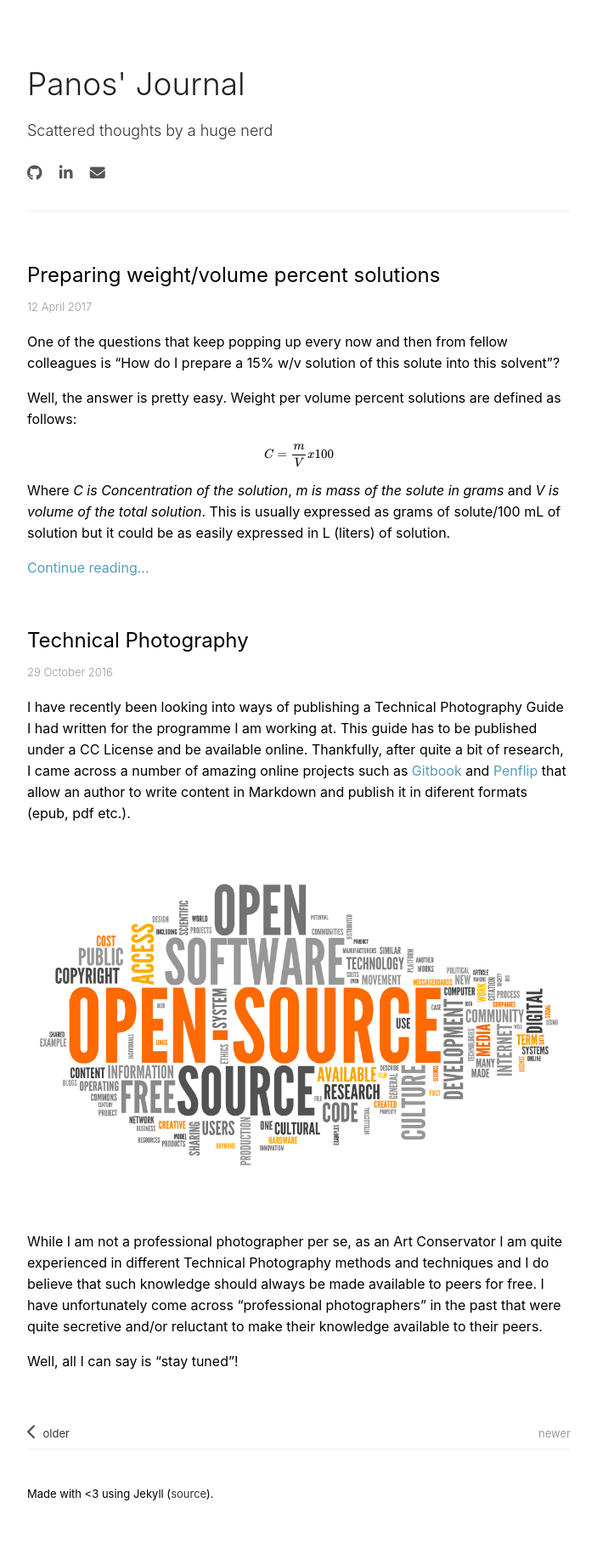
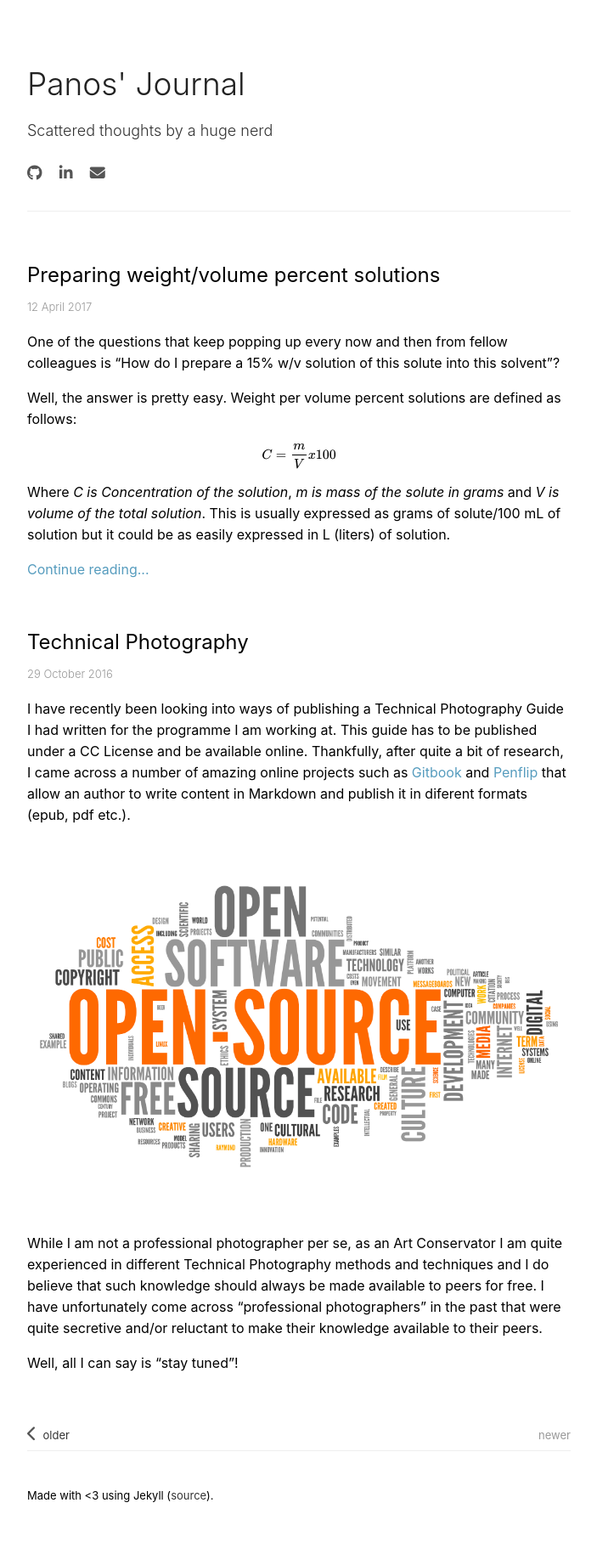
Before and after one commit to pgalatis/pgalatis.github.io, a Jekyll site: the page built from index.html, in a window 1280 px wide. Shown: the whole page at 85% size, without its empty margins (288-991 px from the left). Built offline with Jekyll 4.4.1, drawn with Linux system fonts in a browser that asks for light colours; nearby versions of some CDN libraries; formulas are drawn with MathJax 3; the list of posts is cut into pages by our own code.

Commit message:
Update style.css

```diff
--- a/css/style.css
+++ b/css/style.css
@@ -108,7 +108,7 @@ p.timestamp {
 }
 
 .MathJax {
-	font-size: 15px !important;
+	font-size: 16px !important;
 }
 
 header.top:after {
```
